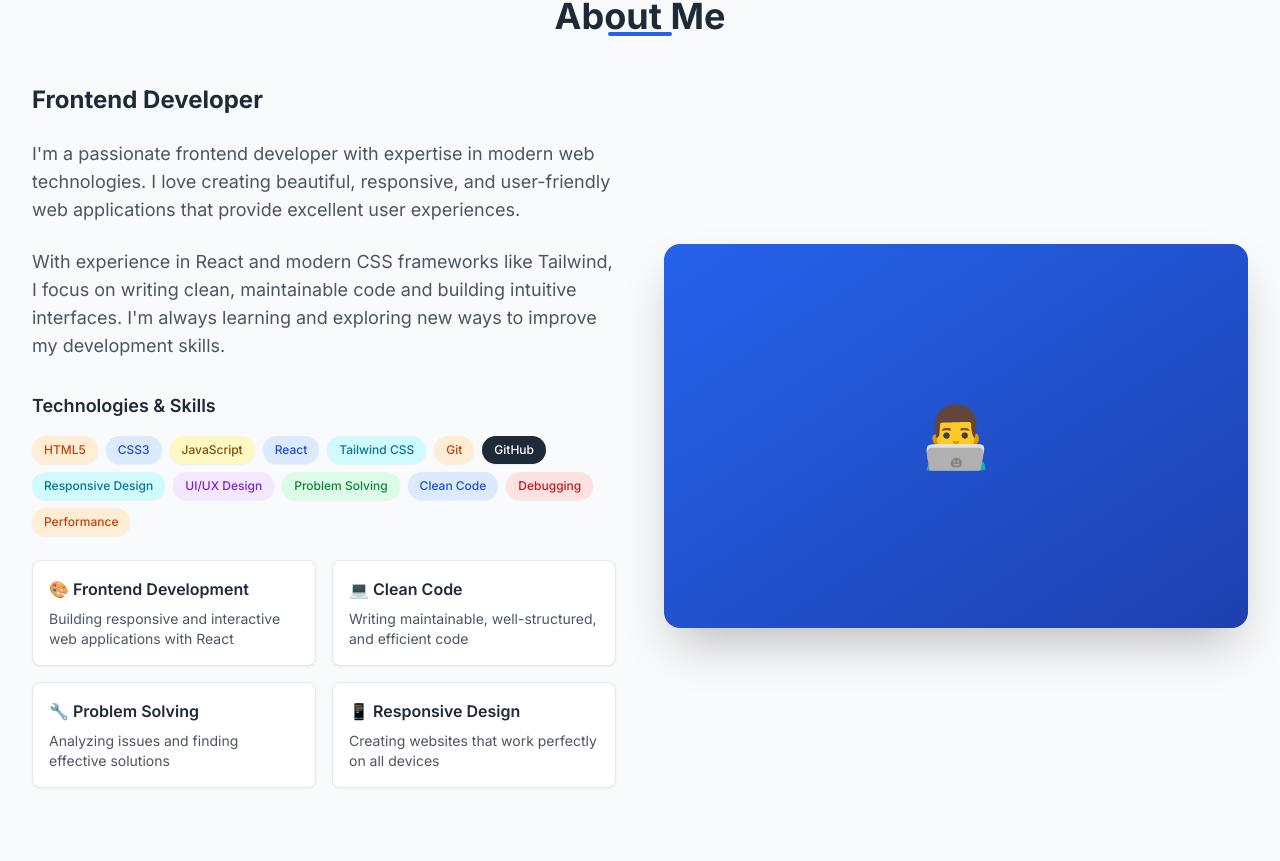
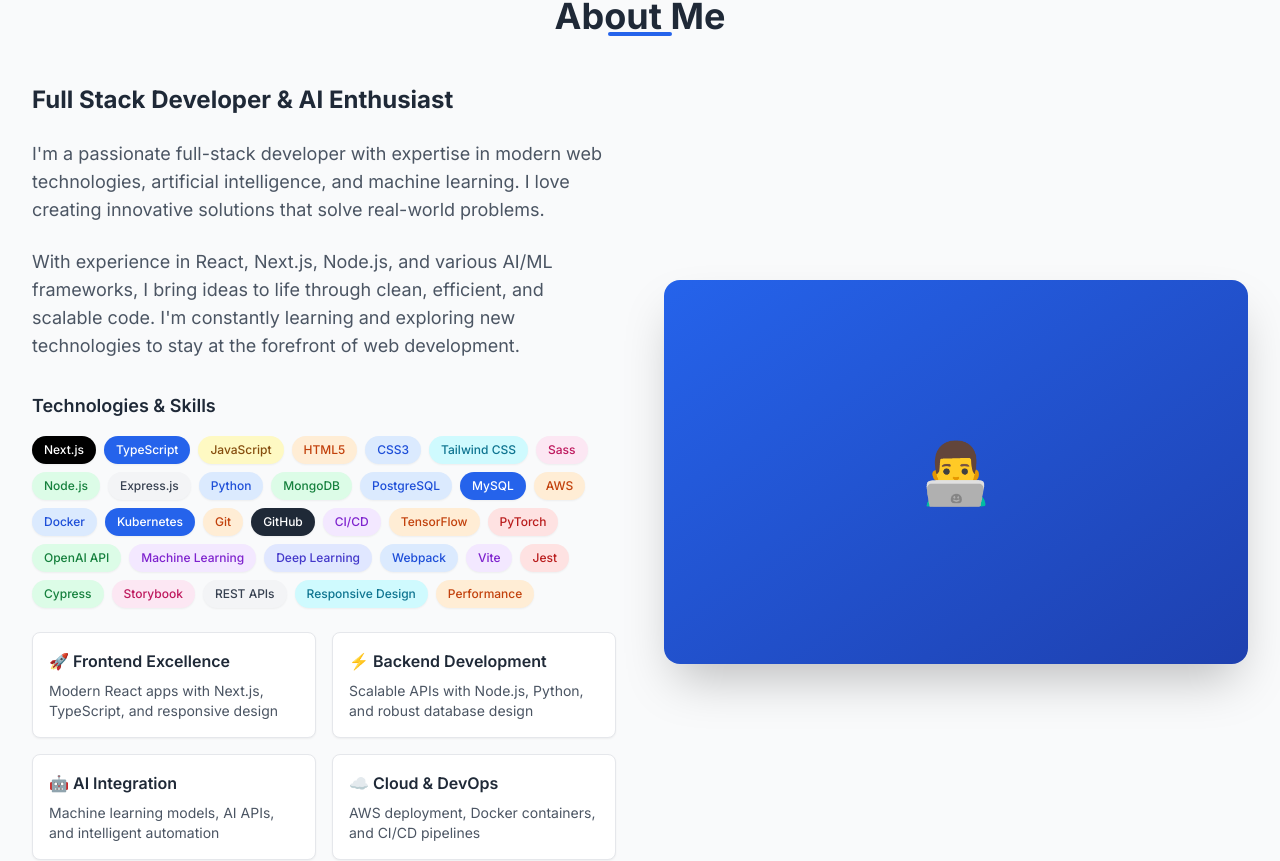
Before and after one commit to davidagustin/davidagustin.github.io, a React (Create React App) app: page / in a window 1280 px wide. Shown: the part 884-1745 px from the top of the page. Built offline with nearby package versions, Linux system fonts and the light colour scheme; the HTML template or start-up script is replaced by a standard one.

Commit message:
Add specific technology chips as requested

```diff
--- a/src/components/About.tsx
+++ b/src/components/About.tsx
@@ -3,29 +3,50 @@ import type React from 'react';
 
 const About: React.FC = () => {
   const technologies = [
-    // Core Web Technologies
+    // Frontend
+    { name: 'Next.js', color: 'bg-black text-white' },
+    { name: 'TypeScript', color: 'bg-blue-600 text-white' },
+    { name: 'JavaScript', color: 'bg-yellow-100 text-yellow-800' },
     { name: 'HTML5', color: 'bg-orange-100 text-orange-700' },
     { name: 'CSS3', color: 'bg-blue-100 text-blue-700' },
-    { name: 'JavaScript', color: 'bg-yellow-100 text-yellow-800' },
+    { name: 'Tailwind CSS', color: 'bg-cyan-100 text-cyan-700' },
+    { name: 'Sass', color: 'bg-pink-100 text-pink-700' },
 
-    // Frontend Framework
-    { name: 'React', color: 'bg-blue-100 text-blue-700' },
+    // Backend
+    { name: 'Node.js', color: 'bg-green-100 text-green-700' },
+    { name: 'Express.js', color: 'bg-gray-100 text-gray-700' },
+    { name: 'Python', color: 'bg-blue-100 text-blue-700' },
 
-    // Styling
-    { name: 'Tailwind CSS', color: 'bg-cyan-100 text-cyan-700' },
+    // Databases
+    { name: 'MongoDB', color: 'bg-green-100 text-green-700' },
+    { name: 'PostgreSQL', color: 'bg-blue-100 text-blue-700' },
+    { name: 'MySQL', color: 'bg-blue-600 text-white' },
 
-    // Version Control
+    // Cloud & DevOps
+    { name: 'AWS', color: 'bg-orange-100 text-orange-700' },
+    { name: 'Docker', color: 'bg-blue-100 text-blue-700' },
+    { name: 'Kubernetes', color: 'bg-blue-600 text-white' },
     { name: 'Git', color: 'bg-orange-100 text-orange-700' },
     { name: 'GitHub', color: 'bg-gray-800 text-white' },
+    { name: 'CI/CD', color: 'bg-purple-100 text-purple-700' },
 
-    // Design & UX
+    // AI/ML
+    { name: 'TensorFlow', color: 'bg-orange-100 text-orange-700' },
+    { name: 'PyTorch', color: 'bg-red-100 text-red-700' },
+    { name: 'OpenAI API', color: 'bg-green-100 text-green-700' },
+    { name: 'Machine Learning', color: 'bg-purple-100 text-purple-700' },
+    { name: 'Deep Learning', color: 'bg-indigo-100 text-indigo-700' },
+
+    // Tools & Libraries
+    { name: 'Webpack', color: 'bg-blue-100 text-blue-700' },
+    { name: 'Vite', color: 'bg-purple-100 text-purple-700' },
+    { name: 'Jest', color: 'bg-red-100 text-red-700' },
+    { name: 'Cypress', color: 'bg-green-100 text-green-700' },
+    { name: 'Storybook', color: 'bg-pink-100 text-pink-700' },
+
+    // Additional
+    { name: 'REST APIs', color: 'bg-gray-100 text-gray-700' },
     { name: 'Responsive Design', color: 'bg-cyan-100 text-cyan-700' },
-    { name: 'UI/UX Design', color: 'bg-purple-100 text-purple-700' },
-
-    // Additional Skills
-    { name: 'Problem Solving', color: 'bg-green-100 text-green-700' },
-    { name: 'Clean Code', color: 'bg-blue-100 text-blue-700' },
-    { name: 'Debugging', color: 'bg-red-100 text-red-700' },
     { name: 'Performance', color: 'bg-orange-100 text-orange-700' },
   ];
 
@@ -42,18 +63,19 @@ const About: React.FC = () => {
           <div className="grid lg:grid-cols-2 gap-12 items-center">
             <div>
               <h3 className="text-2xl font-bold text-gray-800 mb-6">
-                Frontend Developer
+                Full Stack Developer & AI Enthusiast
               </h3>
               <p className="text-lg text-gray-600 mb-6">
-                I'm a passionate frontend developer with expertise in modern
-                web technologies. I love creating beautiful, responsive, and
-                user-friendly web applications that provide excellent user experiences.
+                I'm a passionate full-stack developer with expertise in modern
+                web technologies, artificial intelligence, and machine learning.
+                I love creating innovative solutions that solve real-world
+                problems.
               </p>
               <p className="text-lg text-gray-600 mb-8">
-                With experience in React and modern CSS frameworks like Tailwind,
-                I focus on writing clean, maintainable code and building intuitive
-                interfaces. I'm always learning and exploring new ways to improve
-                my development skills.
+                With experience in React, Next.js, Node.js, and various AI/ML
+                frameworks, I bring ideas to life through clean, efficient, and
+                scalable code. I'm constantly learning and exploring new technologies
+                to stay at the forefront of web development.
               </p>
 
               {/* Technology Chips */}
@@ -79,20 +101,20 @@ const About: React.FC = () => {
               {/* Key Strengths */}
               <div className="grid grid-cols-1 md:grid-cols-2 gap-4">
                 <div className="bg-white p-4 rounded-lg shadow-sm border border-gray-200">
-                  <h5 className="font-semibold text-gray-800 mb-2">🎨 Frontend Development</h5>
-                  <p className="text-sm text-gray-600">Building responsive and interactive web applications with React</p>
+                  <h5 className="font-semibold text-gray-800 mb-2">🚀 Frontend Excellence</h5>
+                  <p className="text-sm text-gray-600">Modern React apps with Next.js, TypeScript, and responsive design</p>
                 </div>
                 <div className="bg-white p-4 rounded-lg shadow-sm border border-gray-200">
-                  <h5 className="font-semibold text-gray-800 mb-2">💻 Clean Code</h5>
-                  <p className="text-sm text-gray-600">Writing maintainable, well-structured, and efficient code</p>
+                  <h5 className="font-semibold text-gray-800 mb-2">⚡ Backend Development</h5>
+                  <p className="text-sm text-gray-600">Scalable APIs with Node.js, Python, and robust database design</p>
                 </div>
                 <div className="bg-white p-4 rounded-lg shadow-sm border border-gray-200">
-                  <h5 className="font-semibold text-gray-800 mb-2">🔧 Problem Solving</h5>
-                  <p className="text-sm text-gray-600">Analyzing issues and finding effective solutions</p>
+                  <h5 className="font-semibold text-gray-800 mb-2">🤖 AI Integration</h5>
+                  <p className="text-sm text-gray-600">Machine learning models, AI APIs, and intelligent automation</p>
                 </div>
                 <div className="bg-white p-4 rounded-lg shadow-sm border border-gray-200">
-                  <h5 className="font-semibold text-gray-800 mb-2">📱 Responsive Design</h5>
-                  <p className="text-sm text-gray-600">Creating websites that work perfectly on all devices</p>
+                  <h5 className="font-semibold text-gray-800 mb-2">☁️ Cloud & DevOps</h5>
+                  <p className="text-sm text-gray-600">AWS deployment, Docker containers, and CI/CD pipelines</p>
                 </div>
               </div>
             </div>
```
